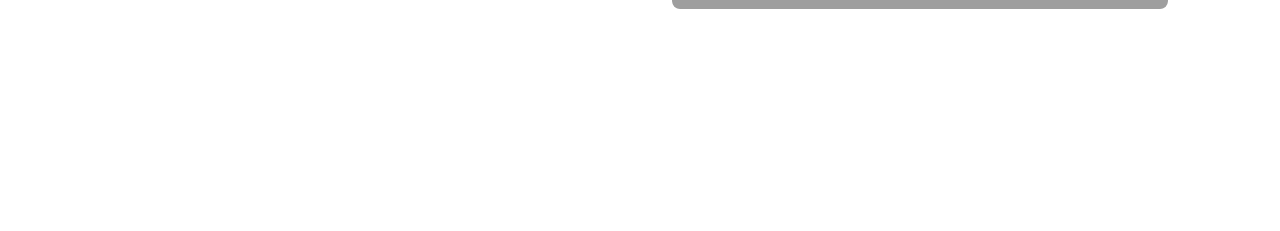
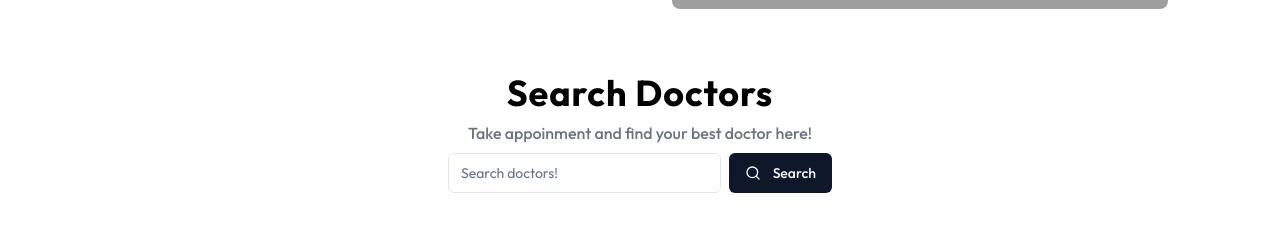
Before and after one commit to imabuzerkhan/doctor-appoinment-app, a Next.js app: page / in a window 1280 px wide. Shown: the part 511-742 px from the top of the page. Built offline with nearby package versions, Linux system fonts and the light colour scheme; grey boxes are pictures that could not be loaded.

Commit message:
search section completed

```diff
--- /dev/null
+++ b/src/_components/CategorySearch.jsx
@@ -0,0 +1,22 @@
+import React from 'react'
+import {Input} from  '@/components/ui/input'
+import { Button } from '@/components/ui/button'
+import { Search } from 'lucide-react'
+const CategorySearch = () => {
+  return (
+    <div className='mb-10 flex items-center gap-2 flex-col  ' >
+      <h2 className='tracking-wide text-4xl font-bold  ' >Search Doctors</h2>
+      <p className='font-medium text-gray-500 ' >Take appoinment and find your best doctor here!</p>
+
+      <div className="flex w-full max-w-sm items-center space-x-2  ">
+      <Input type="text" placeholder="Search doctors!" className="outline-none" />
+      <Button type="submit">
+        <Search className='w-4 mr-3 ' />
+        Search</Button>
+    </div>
+
+    </div>
+  )
+}
+
+export default CategorySearch
--- a/src/app/page.js
+++ b/src/app/page.js
@@ -1,10 +1,12 @@
 import Image from "next/image";
 import Hero from "@/_components/Hero";
+import CategorySearch from "@/_components/CategorySearch";
 
 export default function Home() {
   return (
    <>
    <Hero></Hero>
+   <CategorySearch/>
    </>
   );
 }
--- /dev/null
+++ b/src/components/ui/input.jsx
@@ -0,0 +1,19 @@
+import * as React from "react"
+
+import { cn } from "@/lib/utils"
+
+const Input = React.forwardRef(({ className, type, ...props }, ref) => {
+  return (
+    (<input
+      type={type}
+      className={cn(
+        "flex h-10 w-full rounded-md border border-slate-200 bg-white px-3 py-2 text-sm ring-offset-white file:border-0 file:bg-transparent file:text-sm file:font-medium placeholder:text-slate-500 focus-visible:outline-none focus-visible:ring-2 focus-visible:ring-slate-950 focus-visible:ring-offset-2 disabled:cursor-not-allowed disabled:opacity-50 dark:border-slate-800 dark:bg-slate-950 dark:ring-offset-slate-950 dark:placeholder:text-slate-400 dark:focus-visible:ring-slate-300",
+        className
+      )}
+      ref={ref}
+      {...props} />)
+  );
+})
+Input.displayName = "Input"
+
+export { Input }
```
